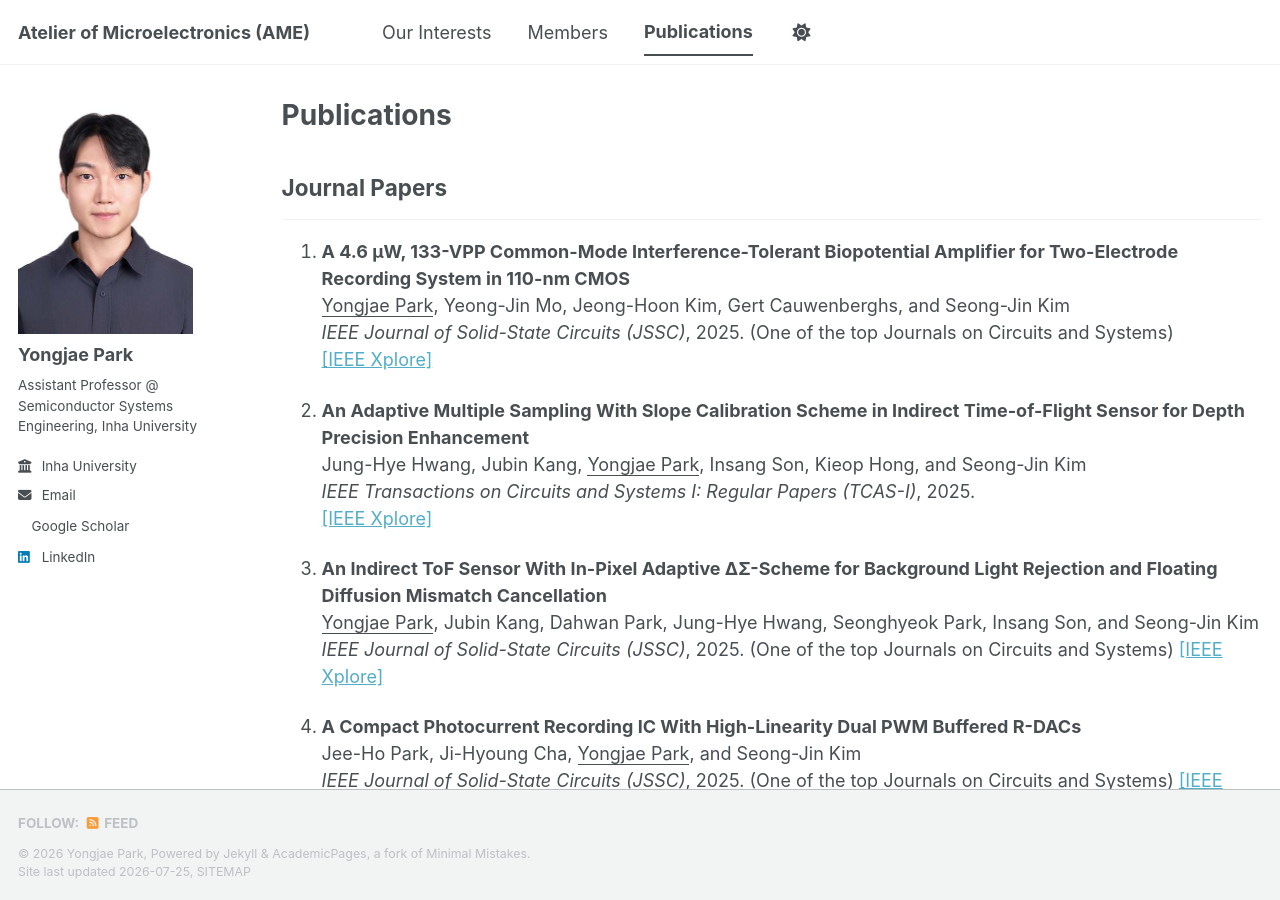
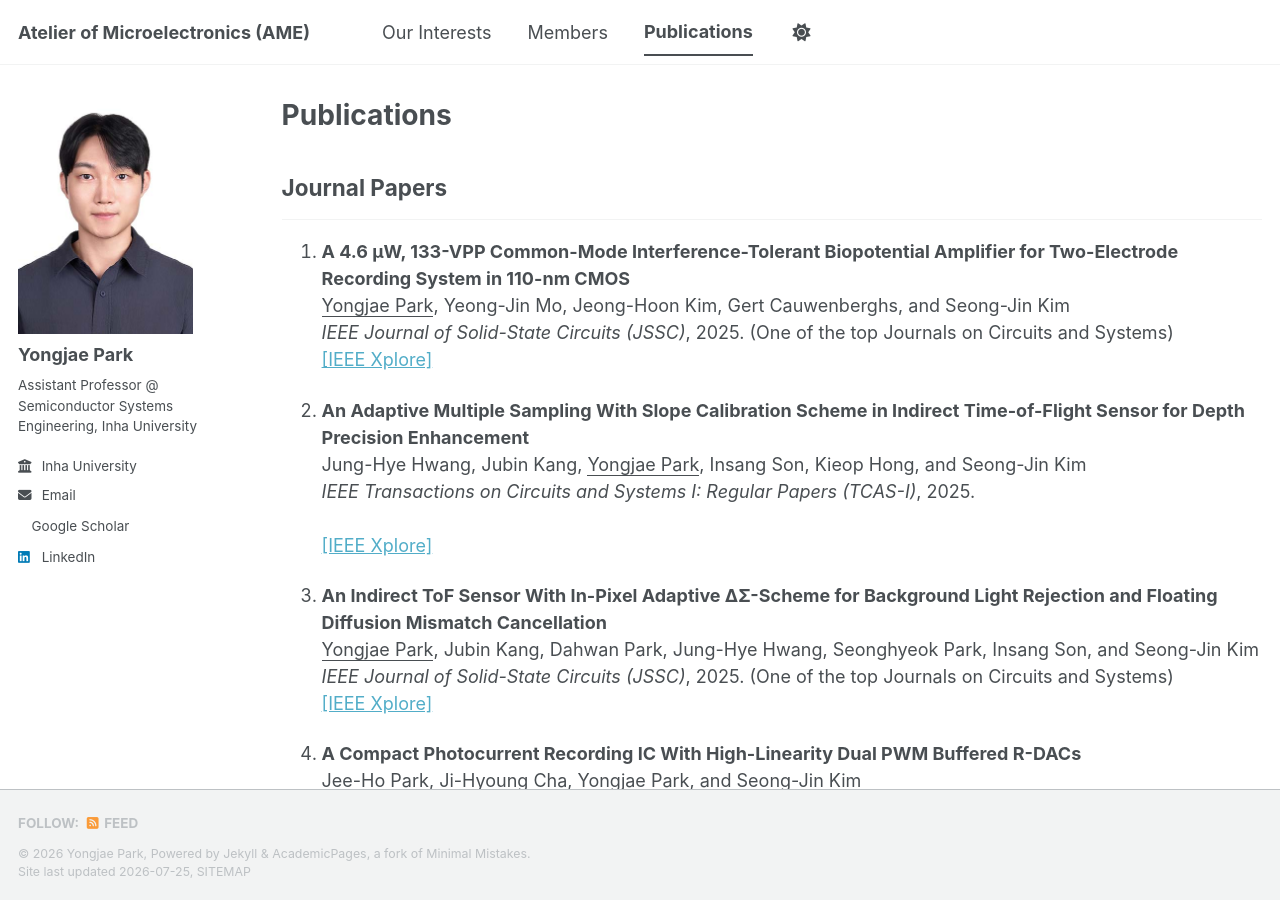
Before and after one commit to yong27park/AME.github.io, a Jekyll site: the page built from _pages/publications.md, in a window 1280 px wide and 900 px high. Built offline with Jekyll 4.4.1, drawn with Linux system fonts in a browser that asks for light colours; a style sheet for code colours, icons or effects is not loaded.

```diff
--- a/_pages/publications.md
+++ b/_pages/publications.md
@@ -9,92 +9,100 @@ author_profile: true
 ---
 1. **A 4.6 μW, 133-VPP Common-Mode Interference-Tolerant Biopotential Amplifier for Two-Electrode Recording System in 110-nm CMOS**
   <u>Yongjae Park</u>, Yeong-Jin Mo, Jeong-Hoon Kim, Gert Cauwenberghs, and Seong-Jin Kim<br>
-  *IEEE Journal of Solid-State Circuits (JSSC)*, 2025. (One of the top Journals on Circuits and Systems)
+  *IEEE Journal of Solid-State Circuits (JSSC)*, 2025. (One of the top Journals on Circuits and Systems)<br>
   [[IEEE Xplore]](https://ieeexplore.ieee.org/abstract/document/11185355)
 
 1. **An Adaptive Multiple Sampling With Slope Calibration Scheme in Indirect Time-of-Flight Sensor for Depth Precision Enhancement**
   Jung-Hye Hwang, Jubin Kang, <u>Yongjae Park</u>, Insang Son, Kieop Hong, and Seong-Jin Kim<br>
-  *IEEE Transactions on Circuits and Systems I: Regular Papers (TCAS-I)*, 2025.
+  *IEEE Transactions on Circuits and Systems I: Regular Papers (TCAS-I)*, 2025.<br>
   [[IEEE Xplore]](https://ieeexplore.ieee.org/abstract/document/11083975)
 
 1. **An Indirect ToF Sensor With In-Pixel Adaptive ΔΣ-Scheme for Background Light Rejection and Floating Diffusion Mismatch Cancellation**
   <u>Yongjae Park</u>, Jubin Kang, Dahwan Park, Jung-Hye Hwang, Seonghyeok Park, Insang Son, and Seong-Jin Kim<br>
-  *IEEE Journal of Solid-State Circuits (JSSC)*, 2025. (One of the top Journals on Circuits and Systems)
+  *IEEE Journal of Solid-State Circuits (JSSC)*, 2025. (One of the top Journals on Circuits and Systems)<br>
   [[IEEE Xplore]](https://ieeexplore.ieee.org/abstract/document/10989602)
 
 1. **A Compact Photocurrent Recording IC With High-Linearity Dual PWM Buffered R-DACs**
   Jee-Ho Park, Ji-Hyoung Cha, <u>Yongjae Park</u>, and Seong-Jin Kim<br>
-  *IEEE Journal of Solid-State Circuits (JSSC)*, 2025. (One of the top Journals on Circuits and Systems)
+  *IEEE Journal of Solid-State Circuits (JSSC)*, 2025. (One of the top Journals on Circuits and Systems)<br>
   [[IEEE Xplore]](https://ieeexplore.ieee.org/abstract/document/10966013)
 
 1. **A Low-Noise Low-Power 0.001Hz–1kHz Neural Recording System-on-Chip With Sample-Level Duty-Cycling**
   Jiajia Wu, Abraham Akinin, Jonathan Somayajulu, Min S Lee, Akshay Paul, Hongyu Lu, <u>Yongjae Park</u>, Seong-Jin Kim, Patrick P Mercier, and Gert Cauwenberghs<br>
-  *IEEE Transactions on Biomedical Circuits and Systems (TBioCAS)*, 2024. [[IEEE Xplore]](https://ieeexplore.ieee.org/abstract/document/10444781)
+  *IEEE Transactions on Biomedical Circuits and Systems (TBioCAS)*, 2024.<br>
+[[IEEE Xplore]](https://ieeexplore.ieee.org/abstract/document/10444781)
 
 1. **A VCO-Based 2nd-Order Δ2–ΔΣ Modulator for Small-Size High Energy-Efficient Current Sensing Front-End**
   Jee-Ho Park, Ji-Hyoung Cha, <u>Yongjae Park</u>, and Seong-Jin Kim<br>
-  *IEEE Solid-State Circuits Letters*, 2023. [[IEEE Xplore]](https://ieeexplore.ieee.org/abstract/document/10092800)
+  *IEEE Solid-State Circuits Letters*, 2023.<br>
+[[IEEE Xplore]](https://ieeexplore.ieee.org/abstract/document/10092800)
 
 1. **An Indirect Time-of-Flight Sensor With Tetra-Pixel Architecture Calibrating Tap Mismatch in a Single Frame**
   Jubin Kang, <u>Yongjae Park</u>, Jung-Hye Hwang, Kieop Hong, Insang Son, Jung-Hoon Chun, Jaehyuk Choi, and Seong-Jin Kim<br>
-  *IEEE Solid-State Circuits Letters*, 2022. [[IEEE Xplore]](https://ieeexplore.ieee.org/abstract/document/9966876)
+  *IEEE Solid-State Circuits Letters*, 2022.<br>
+   [[IEEE Xplore]](https://ieeexplore.ieee.org/abstract/document/9966876)
 
 1. **A Real-Time Depth of Anesthesia Monitoring System Based on Deep Neural Network With Large EDO Tolerant EEG Analog Front-End**
   Ji-Hyoung Cha, Jee-Ho Park, <u>Yongjae Park</u>, Hyogeun Shin, Kyeong Seob Hwang, II-Joo Cho, and Seong-Jin Kim<br>
-  *IEEE Transactions on Biomedical Circuits and Systems (TBioCAS)*, 2022. [[IEEE Xplore]](https://ieeexplore.ieee.org/abstract/document/9907819)
+  *IEEE Transactions on Biomedical Circuits and Systems (TBioCAS)*, 2022.<br>
+   [[IEEE Xplore]](https://ieeexplore.ieee.org/abstract/document/9907819)
 
 1. **A 3.8-µW 1.5-NEF 15-GΩ Total Input Impedance Chopper Stabilized Amplifier With Auto-Calibrated Dual Positive Feedback in 110-nm CMOS**
   <u>Yongjae Park</u>, Ji-Hyoung Cha, Su-Hyun Han, Jee-Ho Park, and Seong-Jin Kim<br>
-  *IEEE Journal of Solid-State Circuits (JSSC)*, 2022. (One of the top Journals on Circuits and Systems)
+  *IEEE Journal of Solid-State Circuits (JSSC)*, 2022. (One of the top Journals on Circuits and Systems)<br>
   [[IEEE Xplore]](https://ieeexplore.ieee.org/abstract/document/9672314)
 
 1. **A Real-Time Depth of Anesthesia Monitoring System Based on Deep Neural Network With Large EDO Tolerant EEG Analog Front-End**
   <u>*Yongjae Park</u>, *Su-Hyun Han, Wooseok Byun, Ji-Hoon Kim, Hyung-Chul Lee, and Seong-Jin Kim<br>
   *First Co-Authors<br>
-  *IEEE Transactions on Biomedical Circuits and Systems (TBioCAS)*, 2020. [[IEEE Xplore]](https://ieeexplore.ieee.org/abstract/document/9103093)
+  *IEEE Transactions on Biomedical Circuits and Systems (TBioCAS)*, 2020.<br>
+   [[IEEE Xplore]](https://ieeexplore.ieee.org/abstract/document/9103093)
 
 
 ## Conference Proceedings
 ---
 1. **A 4.6μW 3.3-NEF Biopotential Amplifier with 133VPP Common-Mode Interference Tolerance and 102dB Total Common-Mode Rejection Ratio for Two-Electrode Recording System**
   <u>Yongjae Park</u>, Yeong-Jin Mo, Jeong-Hoon Kim, Gert Cauwenberghs, and Seong-Jin Kim<br>
-  *IEEE International Solid-State Circuits Conference (ISSCC)*, 2025. (Top conferences on Circuits and Systems) [[IEEE Xplore]](https://ieeexplore.ieee.org/abstract/document/10904621)
+  *IEEE International Solid-State Circuits Conference (ISSCC)*, 2025. (Top conferences on Circuits and Systems)<br> [[IEEE Xplore]](https://ieeexplore.ieee.org/abstract/document/10904621)
 
 1. **Integrated 64-Channel Spatiotemporally Patterned Multipolar Neural Stimulator with 150nA−10 mA Current Range at 8 V−20 V Voltage Compliance**
   Jeong-Hoon Kim, Min Suk Lee, <u>Yongjae Park</u>, Jiajia Wu, Zhaoyi Liu, Cassia Rizq, Preston Fowler, Abhinav Uppal, Omowuyi Olajide, Athena Leisching, Abraham Akinin, Lara M. Rangel, Seong-Jin Kim, and Gert Cauwenberghs<br>
-  *IEEE European Solid-State Electronics Research Conference (ESSERC)*, 2025. [[IEEE Xplore]](https://ieeexplore.ieee.org/document/11214001)
+  *IEEE European Solid-State Electronics Research Conference (ESSERC)*, 2025.<br>
+   [[IEEE Xplore]](https://ieeexplore.ieee.org/document/11214001)
 
 1. **An Indirect Time-of-Flight Sensor with Adaptive Multiple Sampling for High Depth Precision**
   Jung-Hye Hwang, Jubin Kang, <u>Yongjae Park</u>, Insang Son, Kieop Hong, and Seong-Jin Kim<br>
-  *IEEE International Symposium on Circuits and Systems (ISCAS)*, 2024. [[IEEE Xplore]](https://ieeexplore.ieee.org/abstract/document/10557959)
+  *IEEE International Symposium on Circuits and Systems (ISCAS)*, 2024.<br>
+   [[IEEE Xplore]](https://ieeexplore.ieee.org/abstract/document/10557959)
 
 1. **A 160×120 Indirect Time-of-Flight Sensor with Pixel-Level Adaptive ΔΣ-Operations for Background Light Cancellation**
   <u>Yongjae Park</u>, Jubin Kang, Dahwan Park, Insang Son, Jung-Hye Hwang, and Seong-Jin Kim<br>
-  *IEEE Asian Solid-State Circuits Conference (A-SSCC)*, 2023. (One of the top 3 conferences on Circuits and Systems) [[IEEE Xplore]](https://ieeexplore.ieee.org/abstract/document/10347975)
+  *IEEE Asian Solid-State Circuits Conference (A-SSCC)*, 2023. (One of the top 3 conferences on Circuits and Systems)<br> [[IEEE Xplore]](https://ieeexplore.ieee.org/abstract/document/10347975)
 
 1. **A Low-Noise 0.001Hz-lkHz Sample-Level Duty-Cycling Neural Recording System-on-Chip**
   Jiajia Wu, Abraham Akinin, Min Lee, Akshay Paul, Hongyu Lu, <u>Yongjae Park</u>, Preston Fowler, Seong-Jin Kim, Patrick P Mercier, and Gert Cauwenberghs<br>
-  *IEEE International Symposium on Circuits and Systems (ISCAS)*, 2023. [[IEEE Xplore]](https://ieeexplore.ieee.org/abstract/document/10181680)
+  *IEEE International Symposium on Circuits and Systems (ISCAS)*, 2023.<br>
+   [[IEEE Xplore]](https://ieeexplore.ieee.org/abstract/document/10181680)
 
 1. **A 0.0308mm2 4.15pJ/conv VCO-Based Current Sensing Front-End with 2nd-Order Δ2 ΔΣ Modulation**
   Jee-Ho Park, Ji-Hyoung Cha, <u>Yongjae Park</u>, and Seong-Jin Kim<br>
-  *IEEE Asian Solid-State Circuits Conference (A-SSCC)*, 2022. (One of the top 3 conferences on Circuits and Systems) [[IEEE Xplore]](https://ieeexplore.ieee.org/abstract/document/9980823)
+  *IEEE Asian Solid-State Circuits Conference (A-SSCC)*, 2022. (One of the top 3 conferences on Circuits and Systems)<br> [[IEEE Xplore]](https://ieeexplore.ieee.org/abstract/document/9980823)
 
 1. **A 100×80 CMOS Flash LiDAR Sensor with 0.0011mm2 In-Pixel Histogramming TDC Based on Analog Counter and Self-Calibrated Single-Slope ADC**
   Su-Hyun Han, Bumjun Kim, Seonghyeok Park, <u>Yongjae Park</u>, Jung-Hoon Chun, Jaehyuk Choi, Seong-Jin Kim<br>
-  *IEEE Symposium on VLSI Technology and Circuits (SOVC)*, 2022. (One of the top 3 conferences on Circuits and Systems) [[IEEE Xplore]](https://ieeexplore.ieee.org/abstract/document/9830305)
+  *IEEE Symposium on VLSI Technology and Circuits (SOVC)*, 2022. (One of the top 3 conferences on Circuits and Systems)<br> [[IEEE Xplore]](https://ieeexplore.ieee.org/abstract/document/9830305)
 
 1. **A 640×480 Indirect Time-of-Flight Image Sensor with Tetra Pixel Architecture for Tap Mismatch Calibration and Motion Artifact Suppression**
   Jubin Kang, <u>Yongjae Park</u>, Jung-Hye Hwang, Jung-Hoon Chun, Jaehyuk Choi, and Seong-Jin Kim<br>
-  *IEEE Symposium on VLSI Technology and Circuits (SOVC)*, 2022. (One of the top 3 conferences on Circuits and Systems) [[IEEE Xplore]](https://ieeexplore.ieee.org/abstract/document/9830477)
+  *IEEE Symposium on VLSI Technology and Circuits (SOVC)*, 2022. (One of the top 3 conferences on Circuits and Systems)<br> [[IEEE Xplore]](https://ieeexplore.ieee.org/abstract/document/9830477)
 
 1. **A Reconfigurable Sub-Array Multiplexing Microelectrode Array System With 24,320 Electrodes and 380 Readout Channels for Investigating Neural Communication**
   Ji-Hyoung Cha, Jee-Ho Park, <u>Yongjae Park</u>, Hyogeun Shin, Kyeong Seob Hwang, II-Joo Cho, and Seong-Jin Kim<br>
-  *IEEE International Solid-State Circuits Conference (ISSCC)*, 2022. (Top conferences on Circuits and Systems) [[IEEE Xplore]](https://ieeexplore.ieee.org/abstract/document/9731590)
+  *IEEE International Solid-State Circuits Conference (ISSCC)*, 2022. (Top conferences on Circuits and Systems)<br> [[IEEE Xplore]](https://ieeexplore.ieee.org/abstract/document/9731590)
 
 1. **A 3.8-μW/Ch, 15-GΩ Total Input Impedance Chopper Stabilized Amplifier with Dual Positive Feedback Loops and Auto-calibration Scheme**
   <u>Yongjae Park</u>, Ji-Hyoung Cha, Su-Hyun Han, Jee-Ho Park, and Seong-Jin Kim
-  *IEEE Symposium on VLSI Technology and Circuits (SOVC)*, 2021. (One of the top 3 conferences on Circuits and Systems) [[IEEE Xplore]](https://ieeexplore.ieee.org/abstract/document/9492508)
+  *IEEE Symposium on VLSI Technology and Circuits (SOVC)*, 2021. (One of the top 3 conferences on Circuits and Systems)<br> [[IEEE Xplore]](https://ieeexplore.ieee.org/abstract/document/9492508)
 
 ## Patents
 ---
```
